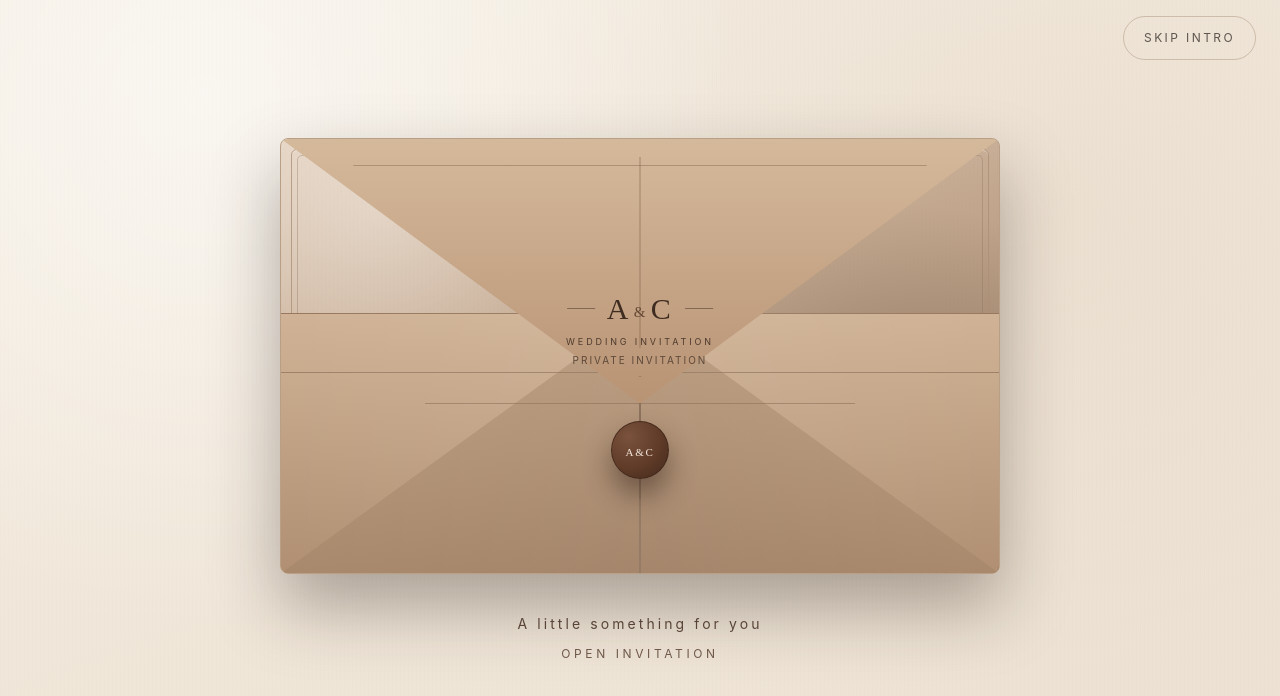
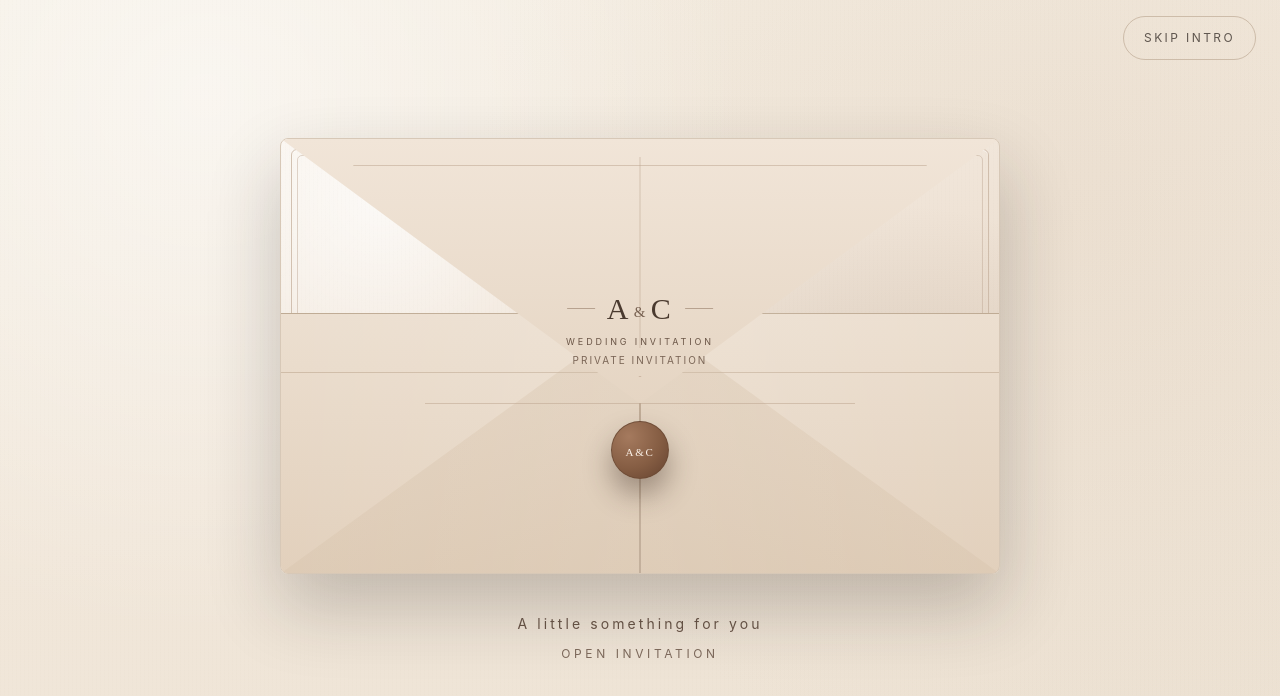
Before and after one commit to aaron-southey/save-the-date, a Next.js app: page / in a window 1280 px wide. Shown: the top 696 px of the page. Built offline with nearby package versions, Linux system fonts and the light colour scheme.

Commit message:
Refine invite to luxury cream professional look
Co-authored-by: aaron-southey <118404623+aaron-southey@users.noreply.github.com>

```diff
--- a/components/invitation/Envelope.tsx
+++ b/components/invitation/Envelope.tsx
@@ -16,29 +16,29 @@ export function Envelope({ onOpen, pressed, released, flapOpen, disabled, invite
   return (
     <div className="relative w-[min(92vw,720px)]">
       <motion.div
-        className="relative aspect-[1.65/1] overflow-hidden rounded-[8px] border border-[#b99f86] bg-[linear-gradient(162deg,#e2cfbc_0%,#c3a88f_42%,#9f7f65_100%)] shadow-[0_32px_68px_rgba(34,24,18,0.34)]"
+        className="relative aspect-[1.65/1] overflow-hidden rounded-[8px] border border-[#d7c8b7] bg-[linear-gradient(162deg,#f8f2ea_0%,#efe3d6_44%,#e4d2bf_100%)] shadow-[0_32px_72px_rgba(36,30,24,0.24)]"
         animate={{ y: pressed ? 4 : 0, rotateZ: pressed ? -0.35 : 0 }}
         transition={{ duration: 0.3 }}
       >
-        <div className="pointer-events-none absolute inset-0 bg-[radial-gradient(circle_at_14%_14%,rgba(255,255,255,0.34),transparent_33%),radial-gradient(circle_at_86%_84%,rgba(53,38,30,0.3),transparent_42%)]" />
+        <div className="pointer-events-none absolute inset-0 bg-[radial-gradient(circle_at_14%_14%,rgba(255,255,255,0.68),transparent_34%),radial-gradient(circle_at_86%_84%,rgba(87,69,53,0.14),transparent_42%)]" />
         <div className="pointer-events-none absolute inset-0 opacity-28 mix-blend-multiply paper-grain" />
-        <div className="absolute inset-[10px] rounded-[6px] border border-[#ad9076]/80 shadow-[inset_0_1px_0_rgba(255,255,255,0.45)]" />
-        <div className="absolute inset-[16px] rounded-[5px] border border-[#8c6f59]/35" />
+        <div className="absolute inset-[10px] rounded-[6px] border border-[#c8b5a2]/80 shadow-[inset_0_1px_0_rgba(255,255,255,0.62)]" />
+        <div className="absolute inset-[16px] rounded-[5px] border border-[#b69f8a]/40" />
 
-        <div className="absolute inset-x-0 bottom-0 h-[60%] rounded-b-[7px] border-t border-[#98795f] bg-[linear-gradient(180deg,#d0b396,#b08f72)]" />
+        <div className="absolute inset-x-0 bottom-0 h-[60%] rounded-b-[7px] border-t border-[#bfab94] bg-[linear-gradient(180deg,#ecdfd0,#e2d0bc)]" />
 
         <div
-          className="absolute bottom-0 left-0 h-[60%] w-1/2 border-r border-[#8f725b] bg-[linear-gradient(164deg,#c3a688,#9f7e62)]"
+          className="absolute bottom-0 left-0 h-[60%] w-1/2 border-r border-[#bca690] bg-[linear-gradient(164deg,#e7d8c7,#dac6af)]"
           style={{ clipPath: "polygon(0 100%,100% 100%,100% 0)" }}
         />
         <div
-          className="absolute bottom-0 right-0 h-[60%] w-1/2 border-l border-[#8f725b] bg-[linear-gradient(196deg,#c3a688,#9f7e62)]"
+          className="absolute bottom-0 right-0 h-[60%] w-1/2 border-l border-[#bca690] bg-[linear-gradient(196deg,#e7d8c7,#dac6af)]"
           style={{ clipPath: "polygon(0 100%,100% 100%,0 0)" }}
         />
 
-        <div className="absolute inset-x-0 bottom-[46%] h-px bg-[#8d715a]/70" />
-        <div className="absolute inset-x-0 bottom-0 h-[60%] bg-[linear-gradient(90deg,transparent,rgba(255,255,255,0.14)_50%,transparent)] opacity-45" />
-        <div className="absolute left-1/2 bottom-[17%] h-[26%] w-px -translate-x-1/2 bg-[#7b5f49]/50" />
+        <div className="absolute inset-x-0 bottom-[46%] h-px bg-[#c6b19a]/70" />
+        <div className="absolute inset-x-0 bottom-0 h-[60%] bg-[linear-gradient(90deg,transparent,rgba(255,255,255,0.2)_50%,transparent)] opacity-55" />
+        <div className="absolute left-1/2 bottom-[17%] h-[26%] w-px -translate-x-1/2 bg-[#b89f87]/45" />
 
         <motion.div
           className="absolute inset-x-0 top-0 h-[61%] origin-top overflow-hidden"
@@ -47,27 +47,27 @@ export function Envelope({ onOpen, pressed, released, flapOpen, disabled, invite
           transition={{ duration: 1, ease: [0.19, 1, 0.22, 1] }}
         >
           <div
-            className="absolute inset-0 border-b border-[#8d7058] bg-[linear-gradient(180deg,#d5b99b,#b89374)]"
+            className="absolute inset-0 border-b border-[#bca793] bg-[linear-gradient(180deg,#f1e5d8,#e5d5c3)]"
             style={{ clipPath: "polygon(0 0,100% 0,50% 100%)" }}
           />
           <div
-            className="pointer-events-none absolute inset-[10%] border border-[#866953]/65"
+            className="pointer-events-none absolute inset-[10%] border border-[#b79f8a]/65"
             style={{ clipPath: "polygon(0 0,100% 0,50% 100%)" }}
           />
-          <div className="pointer-events-none absolute left-1/2 top-[7%] h-[72%] w-px -translate-x-1/2 bg-[#82654d]/60" />
-          <div className="pointer-events-none absolute inset-x-[20%] bottom-0 h-px bg-[#8b6e57]/55" />
+          <div className="pointer-events-none absolute left-1/2 top-[7%] h-[72%] w-px -translate-x-1/2 bg-[#c0a892]/55" />
+          <div className="pointer-events-none absolute inset-x-[20%] bottom-0 h-px bg-[#c0a892]/55" />
         </motion.div>
 
         <div className="absolute left-1/2 top-[34%] -translate-x-1/2 text-center">
           <div className="mx-auto flex items-center justify-center gap-3">
-            <span className="h-px w-7 bg-[#694f3c]/70" />
-            <p className="font-serif text-[30px] tracking-[0.08em] text-[#3f2c20]">
-              A<span className="px-[3px] text-[15px] align-middle text-[#654834]">&</span>C
+            <span className="h-px w-7 bg-[#8f7660]/55" />
+            <p className="font-serif text-[30px] tracking-[0.08em] text-[#4a3a2f]">
+              A<span className="px-[3px] text-[15px] align-middle text-[#776050]">&</span>C
             </p>
-            <span className="h-px w-7 bg-[#694f3c]/70" />
+            <span className="h-px w-7 bg-[#8f7660]/55" />
           </div>
-          <p className="mt-1 text-[9px] uppercase tracking-[0.32em] text-[#4e3a2d]">Wedding Invitation</p>
-          <p className="mt-1 text-[10px] uppercase tracking-[0.2em] text-[#5d4839]">
+          <p className="mt-1 text-[9px] uppercase tracking-[0.32em] text-[#6a5546]">Wedding Invitation</p>
+          <p className="mt-1 text-[10px] uppercase tracking-[0.2em] text-[#7a6556]">
             {invitee ? `For ${invitee}` : "Private Invitation"}
           </p>
         </div>
@@ -75,10 +75,10 @@ export function Envelope({ onOpen, pressed, released, flapOpen, disabled, invite
         <WaxSeal onOpen={onOpen} isPressed={pressed} isReleased={released} disabled={disabled} />
       </motion.div>
 
-      <p className="mt-10 text-center text-sm tracking-[0.22em] text-[#5f4a3d]">
+      <p className="mt-10 text-center text-sm tracking-[0.22em] text-[#695548]">
         {invitee ? `A little something for ${invitee}` : "A little something for you"}
       </p>
-      <p className="mt-3 text-center text-xs uppercase tracking-[0.3em] text-[#715b4c]">Open invitation</p>
+      <p className="mt-3 text-center text-xs uppercase tracking-[0.3em] text-[#7e6a5c]">Open invitation</p>
     </div>
   );
 }
--- a/components/invitation/InvitationCard.tsx
+++ b/components/invitation/InvitationCard.tsx
@@ -17,7 +17,7 @@ export function InvitationCard({ reveal, transitionOut, invitee, focusRef }: Inv
       ref={focusRef}
       tabIndex={-1}
       aria-label="Invitation details"
-      className="absolute left-1/2 top-1/2 z-10 w-[min(86vw,620px)] -translate-x-1/2 rounded-sm border border-[#d7c8b7] bg-[linear-gradient(160deg,#fbf6ee,#f3eadd)] px-8 py-14 text-center shadow-[0_34px_68px_rgba(34,28,22,0.24)] sm:px-12"
+      className="absolute left-1/2 top-1/2 z-10 w-[min(86vw,620px)] -translate-x-1/2 rounded-sm border border-[#d7c8b8] bg-[linear-gradient(160deg,#fbf7f0,#f4ebdf)] px-8 py-14 text-center shadow-[0_36px_72px_rgba(34,28,22,0.22)] sm:px-12"
       initial={{ y: 40, scale: 0.92, opacity: 0 }}
       animate={{
         y: reveal ? (transitionOut ? -70 : -130) : 40,
@@ -27,13 +27,13 @@ export function InvitationCard({ reveal, transitionOut, invitee, focusRef }: Inv
       }}
       transition={{ duration: transitionOut ? 1.1 : 0.9, ease: [0.22, 1, 0.36, 1] }}
     >
-      <div className="pointer-events-none absolute inset-[10px] border border-[#d2c3b2]/70" />
+      <div className="pointer-events-none absolute inset-[10px] border border-[#d0c0af]/75" />
       {invitee ? (
-        <p className="mb-5 text-[11px] uppercase tracking-[0.26em] text-[#6d6158]">For {invitee}</p>
+        <p className="mb-5 text-[11px] uppercase tracking-[0.26em] text-[#6e6158]">For {invitee}</p>
       ) : null}
-      <p className="font-serif text-4xl tracking-[0.04em] text-[#332c28] sm:text-6xl">{wedding.couple.names}</p>
-      <p className="mt-8 text-sm uppercase tracking-[0.3em] text-[#6f625a]">{wedding.dateDisplay}</p>
-      <p className="mt-4 text-base tracking-[0.1em] text-[#504743]">{wedding.venue.name}</p>
+      <p className="font-serif text-4xl tracking-[0.05em] text-[#3c322d] sm:text-6xl">{wedding.couple.names}</p>
+      <p className="mt-8 text-sm uppercase tracking-[0.3em] text-[#6f6259]">{wedding.dateDisplay}</p>
+      <p className="mt-4 text-base tracking-[0.1em] text-[#544943]">{wedding.venue.name}</p>
     </motion.div>
   );
 }
--- a/components/invitation/WaxSeal.tsx
+++ b/components/invitation/WaxSeal.tsx
@@ -16,7 +16,7 @@ export function WaxSeal({ onOpen, isPressed, isReleased, disabled }: WaxSealProp
       aria-label="Open invitation"
       onClick={onOpen}
       disabled={disabled}
-      className="absolute left-1/2 top-[65%] z-20 h-[58px] w-[58px] -translate-x-1/2 rounded-full border border-[#40271b]/80 bg-[radial-gradient(circle_at_30%_26%,#7a523d,#5f3b28_56%,#43281b)] shadow-[0_16px_28px_rgba(38,22,16,0.46)] outline-none focus-visible:ring-2 focus-visible:ring-[#8f7461] focus-visible:ring-offset-2 focus-visible:ring-offset-[#f5efe4] disabled:cursor-not-allowed"
+      className="absolute left-1/2 top-[65%] z-20 h-[58px] w-[58px] -translate-x-1/2 rounded-full border border-[#6b4a35]/80 bg-[radial-gradient(circle_at_30%_26%,#a57a5e,#855d43_56%,#64422f)] shadow-[0_16px_28px_rgba(57,40,30,0.4)] outline-none focus-visible:ring-2 focus-visible:ring-[#8f7461] focus-visible:ring-offset-2 focus-visible:ring-offset-[#f5efe4] disabled:cursor-not-allowed"
       animate={{
         scale: isPressed ? 0.92 : isReleased ? 0.5 : 1,
         opacity: isReleased ? 0 : 1,
@@ -24,7 +24,7 @@ export function WaxSeal({ onOpen, isPressed, isReleased, disabled }: WaxSealProp
       }}
       transition={{ duration: 0.35, ease: [0.22, 1, 0.36, 1] }}
     >
-      <span className="text-[11px] font-serif tracking-[0.16em] text-[#f5e9de]">A&C</span>
+      <span className="text-[11px] font-serif tracking-[0.16em] text-[#fbf2e9]">A&C</span>
     </motion.button>
   );
 }
```
